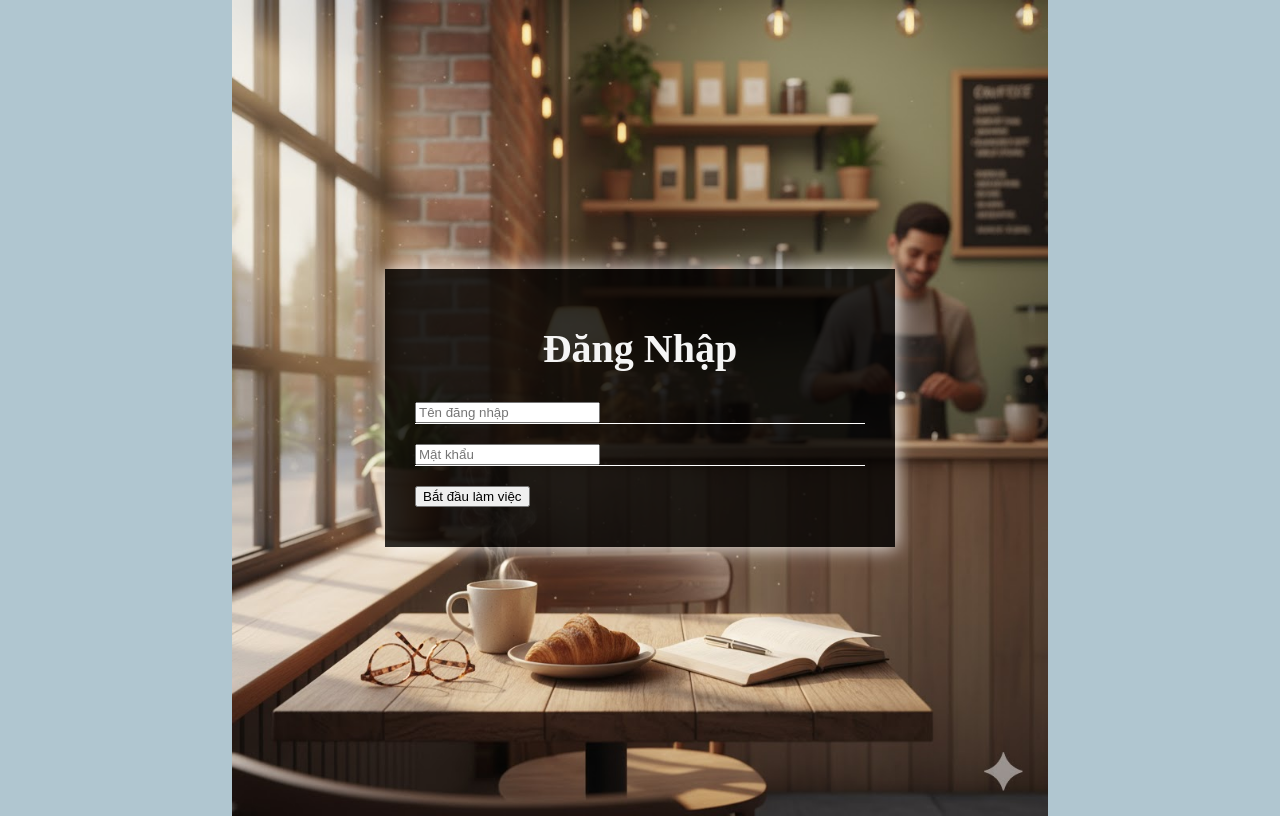
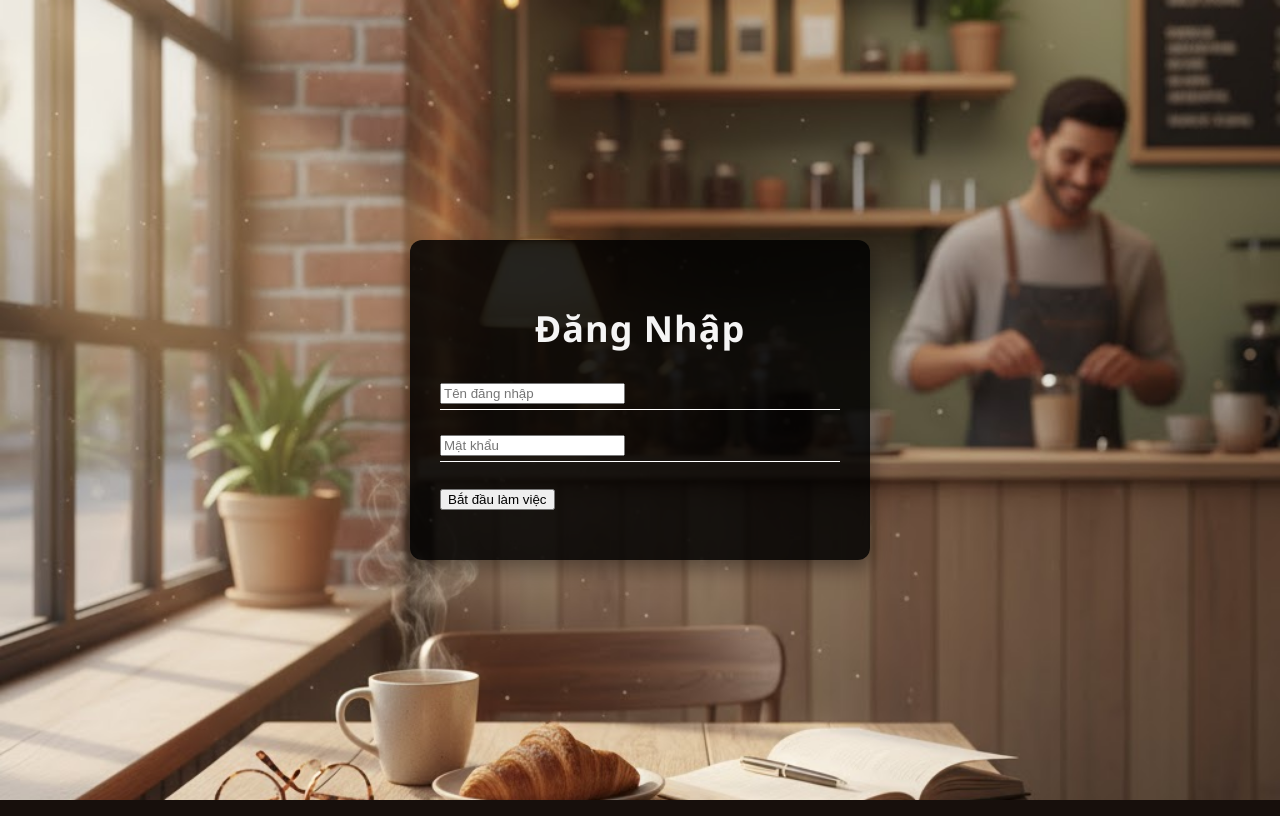
Before and after one commit to GiaHan2005/Nghien-cuu-va-xay-ding-trang-web-order-mon-tai-cho-bang-cach-quet-QR-ban, a PHP site: page /login.html in a window 1280 px wide. Run offline with PHP 8.4, Linux system fonts and the light colour scheme.

Commit message:
Update login.css

```diff
--- a/login.css
+++ b/login.css
@@ -1,12 +1,17 @@
+/* Body và background */
 body {
     background-image: url('bg.jpg');
-    background-size: contain;
+    background-size: cover;
     background-repeat: no-repeat;
     background-position: center;
     min-height: 100vh;
     background-color: #b0c6d0;
+    font-family: 'Segoe UI', Tahoma, Geneva, Verdana, sans-serif;
+    margin: 0;
+    padding: 0;
 }
 
+/* Center wrapper */
 #wrapper {
     min-height: 100vh;
     display: flex;
@@ -14,60 +19,101 @@ body {
     align-items: center;
 }
 
+/* Form login */
 #form-login {
-    max-width: 450px;
-    background: rgba(0, 0, 0, 0.8);
-    flex-grow: 1;
-    padding: 30px 30px 40px;
-    box-shadow: 0px 0px 17px 2px rgba(255, 255, 255, 0.8);
+    width: 100%;
+    max-width: 400px;
+    background: rgba(0, 0, 0, 0.85);
+    padding: 40px 30px 50px;
+    border-radius: 12px;
+    box-shadow: 0px 8px 20px rgba(0,0,0,0.4);
 }
 
+/* Heading */
 .form-heading {
-    font-size: 40px;
+    font-size: 36px;
     color: #f5f5f5;
     text-align: center;
     margin-bottom: 30px;
+    font-weight: 600;
+    letter-spacing: 1px;
 }
 
+/* Form group */
 .form-group {
-    border-bottom: 1px solid #FFF;
-    margin-top: 15px;
-    margin-bottom: 20px;
     display: flex;
+    align-items: center;
+    border-bottom: 1px solid #fff;
+    margin-bottom: 25px;
+    padding-bottom: 5px;
 }
 
 .form-group i {
-    font-size: 15px;
-    color: white;
-    padding-top: 0px;
-    padding-right: 10px;
+    font-size: 18px;
+    color: #fff;
+    margin-right: 12px;
 }
 
 .form-input {
+    flex-grow: 1;
     background: transparent;
-    border: 0;
-    outline: 0;
+    border: none;
+    outline: none;
     color: #f5f5f5;
-    flex-grow: 1;
+    font-size: 16px;
+    padding: 8px 0;
 }
 
 .form-input::placeholder {
-    color: #f5f5f5;
+    color: #f5f5f5aa;
 }
 
-#mat i {
-    padding-right: 0px;
+/* Eye icon cho mật khẩu */
+#mat {
+    cursor: pointer;
 }
 
+/* Button submit */
 .form-submit {
+    width: 100%;
+    padding: 10px;
+    border: 1px solid #f5f5f5;
     background: transparent;
-    border: 1px solid #f5f5f5;
     color: #fff;
-    width: 100%;
     text-transform: uppercase;
-    padding: 6px 10px;
+    font-weight: 600;
+    letter-spacing: 1px;
+    border-radius: 6px;
+    transition: all 0.3s ease;
+    cursor: pointer;
 }
 
 .form-submit:hover {
-    border: 1px solid #007bff;
+    background-color: #007bff;
+    border-color: #007bff;
+    color: #fff;
 }
+
+/* Quên mật khẩu */
+#form-login a {
+    display: block;
+    text-align: center;
+    margin-top: 15px;
+    color: #f5f5f5cc;
+    text-decoration: none;
+    font-size: 14px;
+}
+
+#form-login a:hover {
+    color: #007bff;
+}
+
+/* Responsive */
+@media (max-width: 480px) {
+    #form-login {
+        padding: 30px 20px 40px;
+    }
+    .form-heading {
+        font-size: 28px;
+    }
+}
```
